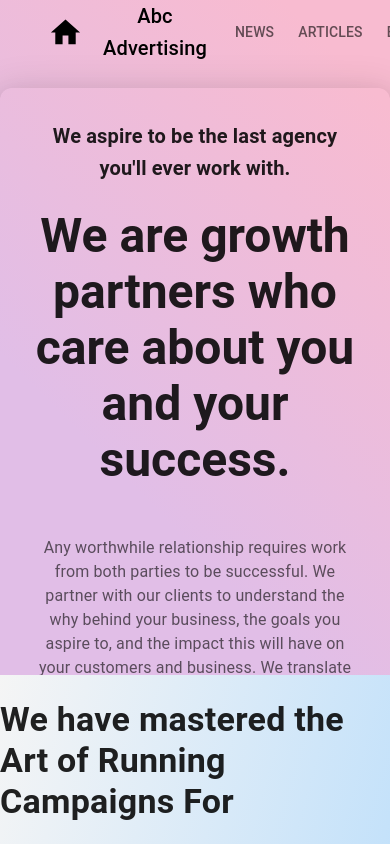
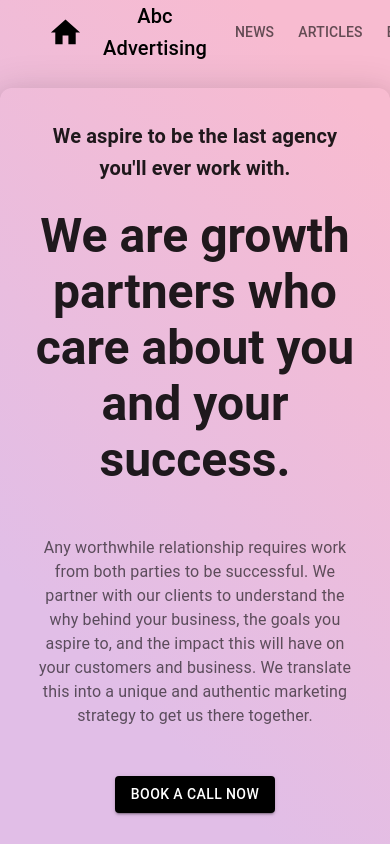
Before and after one commit to kunalmanishdesai/marketing_web, a React (Create React App) app: page / in a window 390 px wide. Shown: the top 844 px of the page. Built offline with nearby package versions, Linux system fonts and the light colour scheme.

Commit message:
made home page responsive

```diff
--- a/src/components/Home.jsx
+++ b/src/components/Home.jsx
@@ -9,7 +9,7 @@ const Home = () => {
         <Box
             sx={{
                 width: '100%',    // Full width of the parent
-                height: '80vh',  // Full viewport height
+                pb: 8,
                 display: 'flex',
                 flexDirection: 'column',
                 backgroundImage: `linear-gradient(45deg, ${blue[100]} 30%, ${green[100]} 90%)`, // Initial gradient background
```
